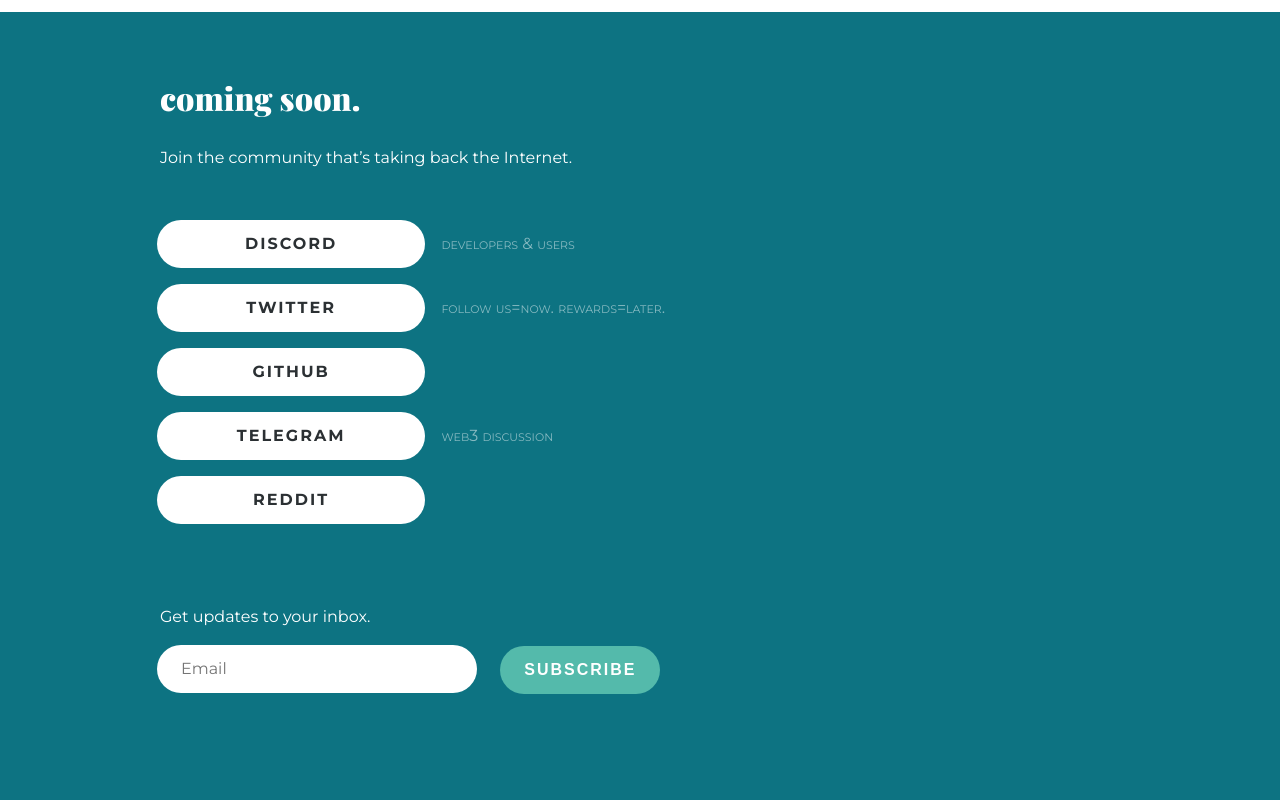
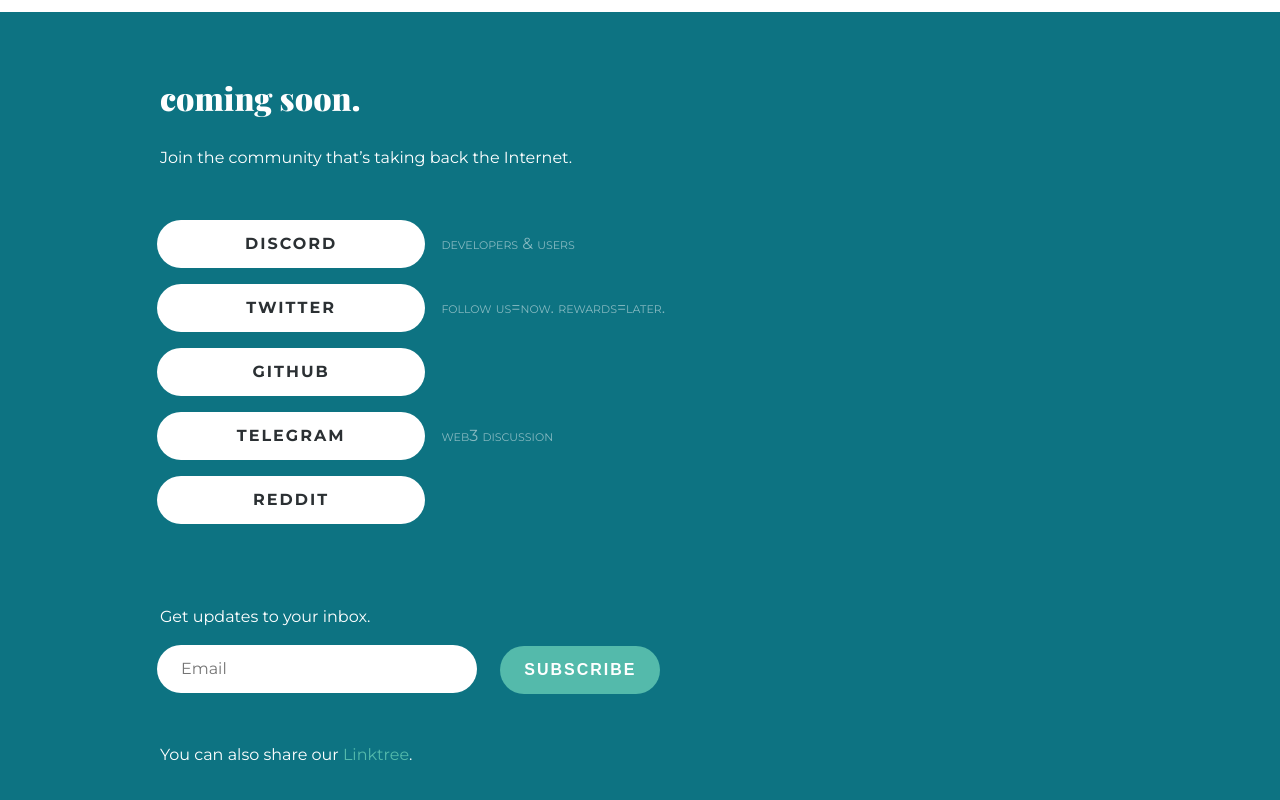
Before and after one commit to will0101/www, a plain HTML site: page index.html in a window 1280 px wide. Shown: the part 4889-5689 px from the top of the page. Before the commit the page ends 5647 px from the top, so only its background shows below. Drawn offline with nearby package versions, Linux system fonts and the light colour scheme.

Commit message:
Add Linktree

```diff
--- a/index.html
+++ b/index.html
@@ -271,5 +271,6 @@
       <input placeholder="Email" name="EMAIL" type="email" />
       <input type="submit" value="subscribe" />
     </form>
+    <p style="margin-top: 3rem">You can also share our <a href="https://linktr.ee/teaxyz">Linktree</a>.</p>
   </div>
 </body>
```
